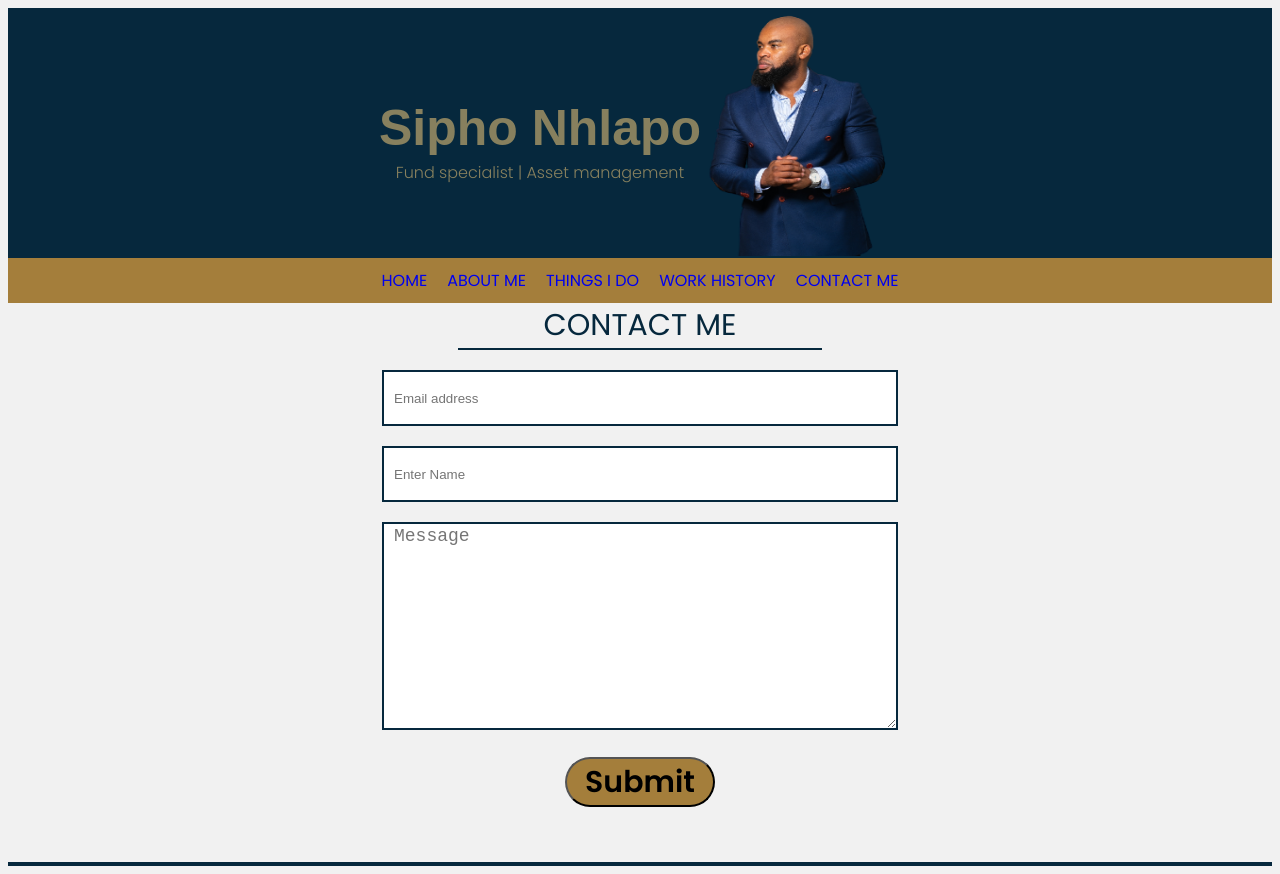
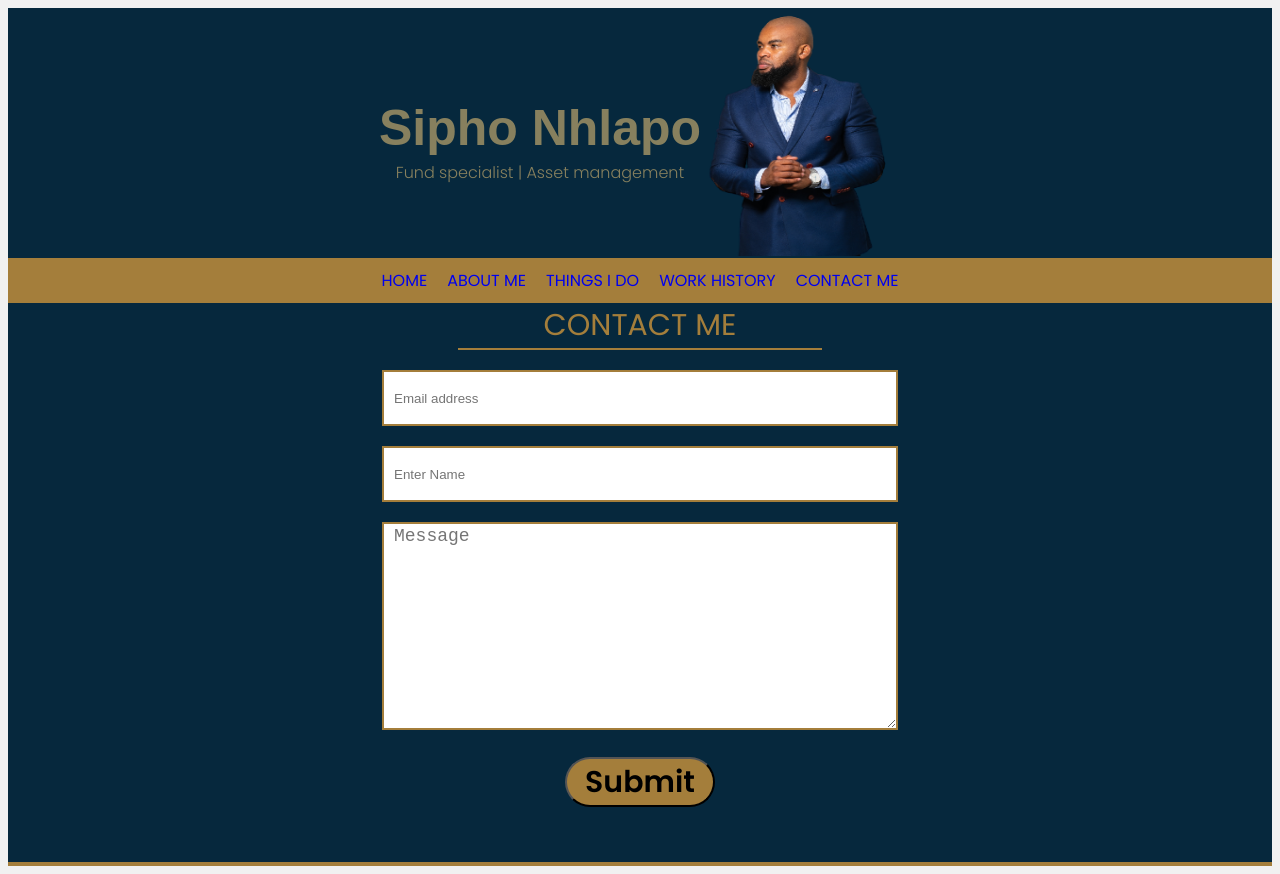
Before and after one commit to ndumisothela/sipho_profile, a React (Create React App) app: page /contact-me in a window 1280 px wide. Built offline with nearby package versions, Linux system fonts and the light colour scheme.

Commit message:
last cosmetic update

```diff
--- a/src/App.js
+++ b/src/App.js
@@ -6,6 +6,7 @@ import LandingPage from "./Components/LandingPage/LandingPage";
 import NavBar from "./Components/NavBar/NavBar";
 import ThingsIdo from "./Components/ThingsIdo/ThingsIdo";
 import WorkHistory from "./Components/WorkHistory/WorkHistory";
+import Home from "./Components/Home/Home";
 
 const App = () => {
   return (
@@ -14,6 +15,9 @@ const App = () => {
       <NavBar />
       <main>
         <Switch>
+          <Route path="/home">
+            <Home />
+          </Route>
           <Route path="/about-me">
             <LandingPage />
           </Route>
--- a/src/Components/ContactMe/ContactMe.css
+++ b/src/Components/ContactMe/ContactMe.css
@@ -1,6 +1,7 @@
 .contact_me_container {
   padding-bottom: 55px;
-  border-bottom: 4px solid #06283d;
+  border-bottom: 4px solid #a47e3b;
+  background-color: #06283d;
 }
 .form {
   justify-content: center;
@@ -11,8 +12,8 @@
   text-align: center;
   font-family: "poppins";
   font-size: 30px;
-  color: #06283d;
-  border-bottom: 2px solid #06283d;
+  color: #a47e3b;
+  border-bottom: 2px solid #a47e3b;
   margin: 0 450px 0 450px;
 }
 .mb-3 {
@@ -25,20 +26,20 @@
   width: 500px;
   height: 50px;
   padding-left: 10px;
-  border: 2px solid #06283d;
+  border: 2px solid #a47e3b;
 }
 .form-name {
   width: 500px;
   height: 50px;
   padding-left: 10px;
-  border: 2px solid #06283d;
+  border: 2px solid #a47e3b;
 }
 .form-message {
   width: 500px;
   height: 200px;
   padding-left: 10px;
   font-size: 18px;
-  border: 2px solid #06283d;
+  border: 2px solid #a47e3b;
 }
 .btn-submit {
   margin-top: 20px;
--- a/src/Components/Home/Home.css
+++ b/src/Components/Home/Home.css
@@ -0,0 +1,15 @@
+.home_cover {
+  display: flex;
+  justify-content: center;
+  text-align: center;
+  align-items: center;
+  align-content: center;
+  background-image: url("./../Assets/BeFunky.jpg");
+  top: -700;
+  background-size: cover;
+  padding-bottom: 400px;
+}
+.welcome {
+  font-size: 50px;
+  color: #a47e3b;
+}
--- a/src/Components/Home/Home.js
+++ b/src/Components/Home/Home.js
@@ -1,7 +1,12 @@
 import React from "react";
+import "./Home.css";
 
 const Home = () => {
-  return <div></div>;
+  return (
+    <div className="home_cover">
+      {/*<h1 className="welcome">W E L C O M E</h1>*/}
+    </div>
+  );
 };
 
 export default Home;
--- a/src/Components/NavBar/NavBar.js
+++ b/src/Components/NavBar/NavBar.js
@@ -5,7 +5,7 @@ import { NavLink } from "react-router-dom";
 const NavBar = () => {
   return (
     <nav className="nav_container">
-      <NavLink className="home active" to="#">
+      <NavLink className="home active" to="/home">
         HOME
       </NavLink>
 
--- a/src/Components/ThingsIdo/ThingsIdo.css
+++ b/src/Components/ThingsIdo/ThingsIdo.css
@@ -26,7 +26,7 @@
 .invest_title {
   color: #06283d;
   font-family: "poppins";
-  margin: 10px 150px 5px 20px;
+  margin: 0px 150px 5px 20px;
 }
 .workout_plan {
   display: flex;
--- a/src/Components/ThingsIdo/ThingsIdo.js
+++ b/src/Components/ThingsIdo/ThingsIdo.js
@@ -35,10 +35,7 @@ const ThingsIdo = () => {
         <img className="image" src={djsparty} alt="dj_image" />
         <div className="invest_title">
           <h2>Deejay</h2>
-          <p>
-            Health body health mind, I need to always stay fit to produce the
-            best results posssible.{" "}
-          </p>
+          <p>I have a passion for MUSIC. </p>
         </div>
       </div>
     </div>
```
Also changed, not shown: 1 other file (tests, documents, lock files or other folders).
